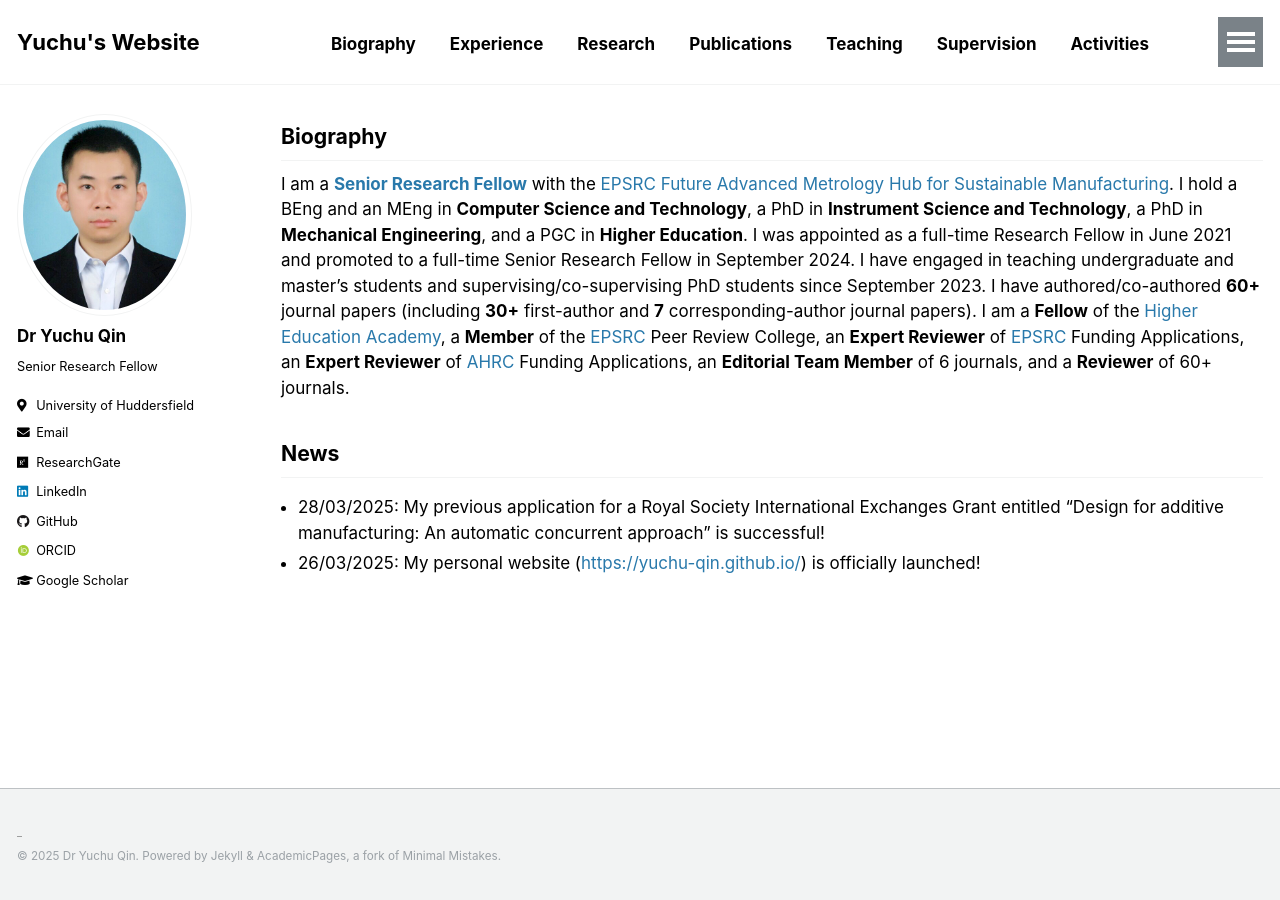
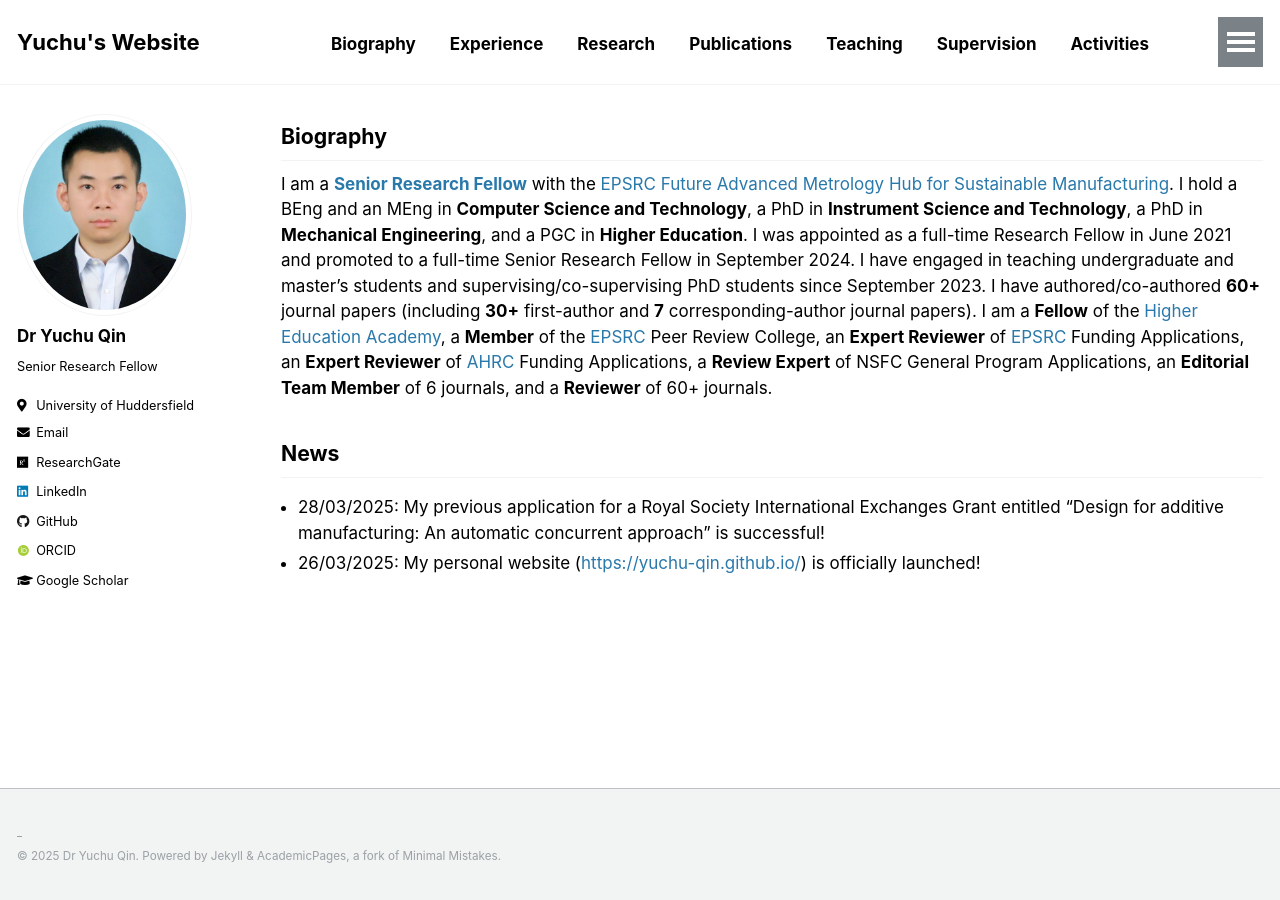
Before and after one commit to yuchu-qin/yuchu-qin.github.io, a Jekyll site: the page built from _pages/index.md, in a window 1280 px wide. Built offline with Jekyll 4.4.1, drawn with Linux system fonts in a browser that asks for light colours; some web fonts are replaced; our own code applies the rules of GitHub Pages for plain Markdown files.

Commit message:
Update index.md

```diff
--- a/_pages/index.md
+++ b/_pages/index.md
@@ -4,7 +4,7 @@ author_profile: true
 ---
 
 ## Biography
-I am a [**Senior Research Fellow**](https://pure.hud.ac.uk/en/persons/yuchu-qin) with the [EPSRC Future Advanced Metrology Hub for Sustainable Manufacturing](https://research.hud.ac.uk/institutes-centres/cpt/). I hold a BEng and an MEng in **Computer Science and Technology**, a PhD in **Instrument Science and Technology**, a PhD in **Mechanical Engineering**, and a PGC in **Higher Education**. I was appointed as a full-time Research Fellow in June 2021 and promoted to a full-time Senior Research Fellow in September 2024. I have engaged in teaching undergraduate and master’s students and supervising/co-supervising PhD students since September 2023. I have authored/co-authored **60+** journal papers (including **30+** first-author and **7** corresponding-author journal papers). I am a **Fellow** of the [Higher Education Academy](https://www.advance-he.ac.uk/), a **Member** of the [EPSRC](https://www.ukri.org/councils/epsrc/) Peer Review College, an **Expert Reviewer** of [EPSRC](https://www.ukri.org/councils/epsrc/) Funding Applications, an **Expert Reviewer** of [AHRC](https://www.ukri.org/councils/ahrc/) Funding Applications, an **Editorial Team Member** of 6 journals, and a **Reviewer** of 60+ journals.
+I am a [**Senior Research Fellow**](https://pure.hud.ac.uk/en/persons/yuchu-qin) with the [EPSRC Future Advanced Metrology Hub for Sustainable Manufacturing](https://research.hud.ac.uk/institutes-centres/cpt/). I hold a BEng and an MEng in **Computer Science and Technology**, a PhD in **Instrument Science and Technology**, a PhD in **Mechanical Engineering**, and a PGC in **Higher Education**. I was appointed as a full-time Research Fellow in June 2021 and promoted to a full-time Senior Research Fellow in September 2024. I have engaged in teaching undergraduate and master’s students and supervising/co-supervising PhD students since September 2023. I have authored/co-authored **60+** journal papers (including **30+** first-author and **7** corresponding-author journal papers). I am a **Fellow** of the [Higher Education Academy](https://www.advance-he.ac.uk/), a **Member** of the [EPSRC](https://www.ukri.org/councils/epsrc/) Peer Review College, an **Expert Reviewer** of [EPSRC](https://www.ukri.org/councils/epsrc/) Funding Applications, an **Expert Reviewer** of [AHRC](https://www.ukri.org/councils/ahrc/) Funding Applications, a **Review Expert** of NSFC General Program Applications, an **Editorial Team Member** of 6 journals, and a **Reviewer** of 60+ journals.
 
 ## News
 - 28/03/2025: My previous application for a Royal Society International Exchanges Grant entitled "Design for additive manufacturing: An automatic concurrent approach" is successful!
```
